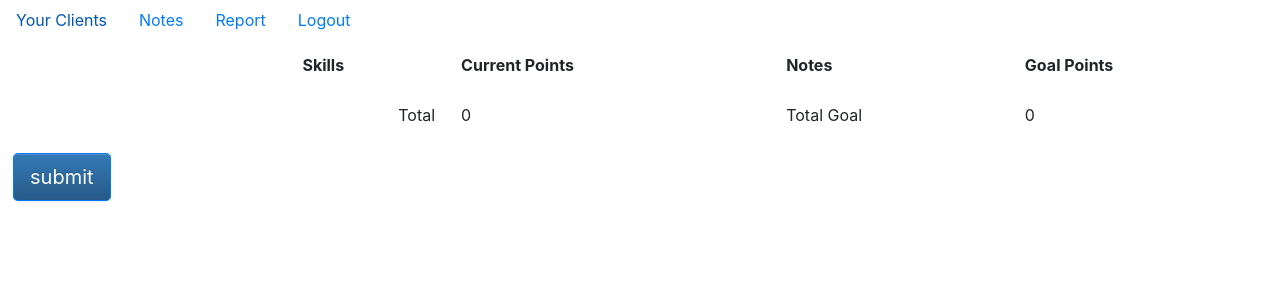
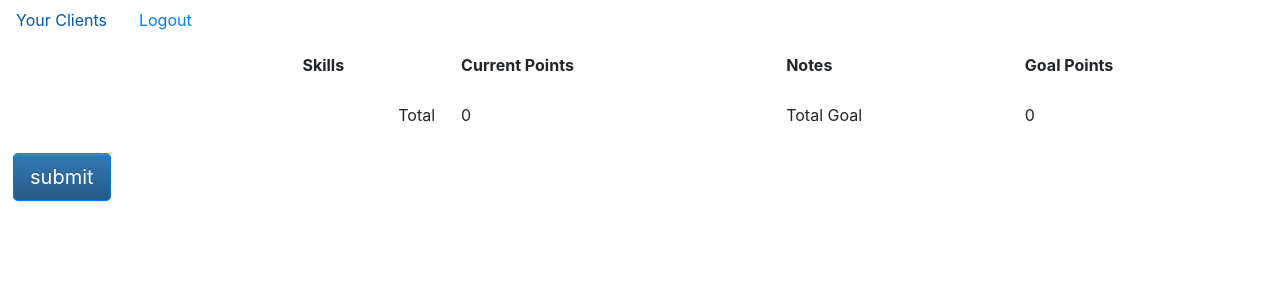
Before and after one commit to StefanDerian/RACC, a PHP site: page /PointTest.php in a window 1280 px wide. Shown: the top 300 px of the page. Run offline with PHP 8.4, Linux system fonts and the light colour scheme; the visitor is signed in with stand-in values (Sample User, id 1); data comes from the database, SQL or seed files in the repository; data that the repository does not hold is empty.

Commit message:
header manu update

```diff
--- a/header.php
+++ b/header.php
@@ -44,8 +44,6 @@
 
 
 	<a class="nav-link" href = "list.php"> Your Clients</a>
-	<a class="nav-link" href = "#Notes">Notes</a>
-	<a class="nav-link" href = "#Report">Report</a>
 	<a class="nav-link" href = "logout.php">Logout</a>
 
 	<?php }else{ ?>
```
